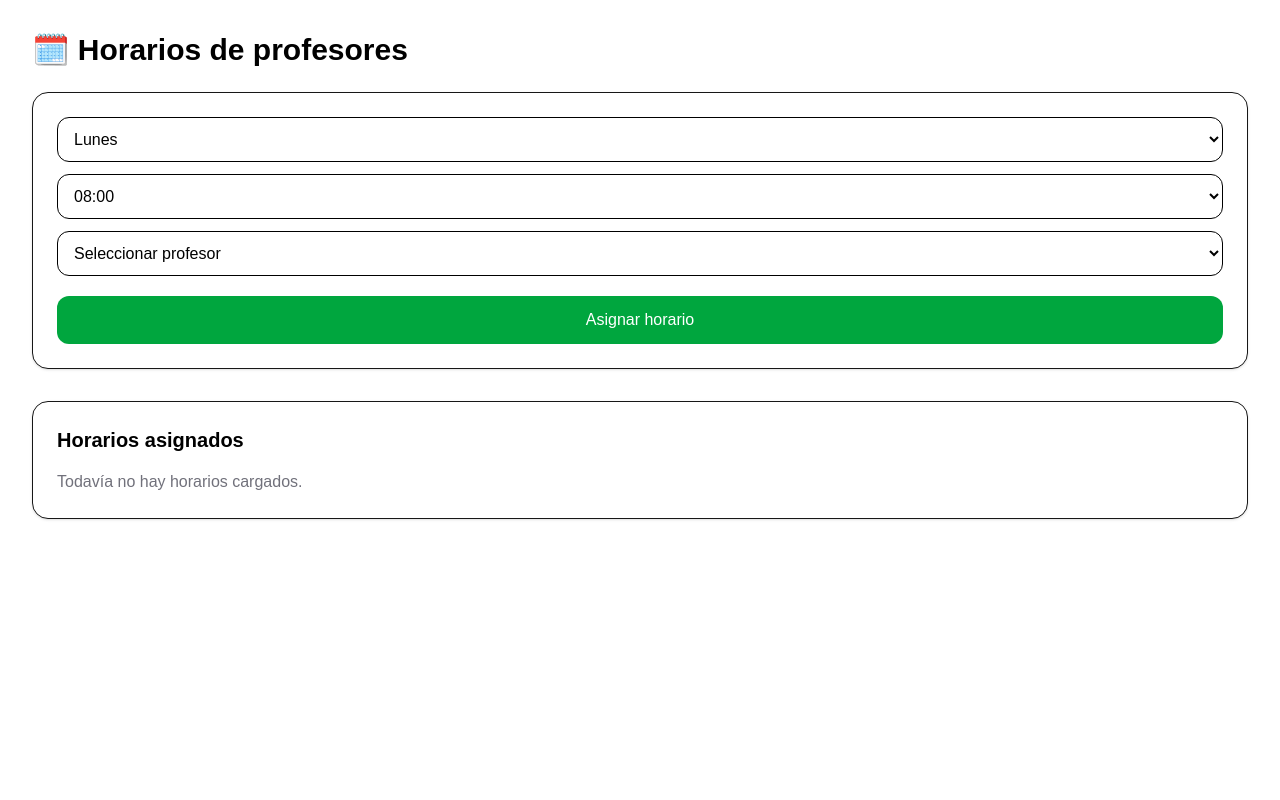
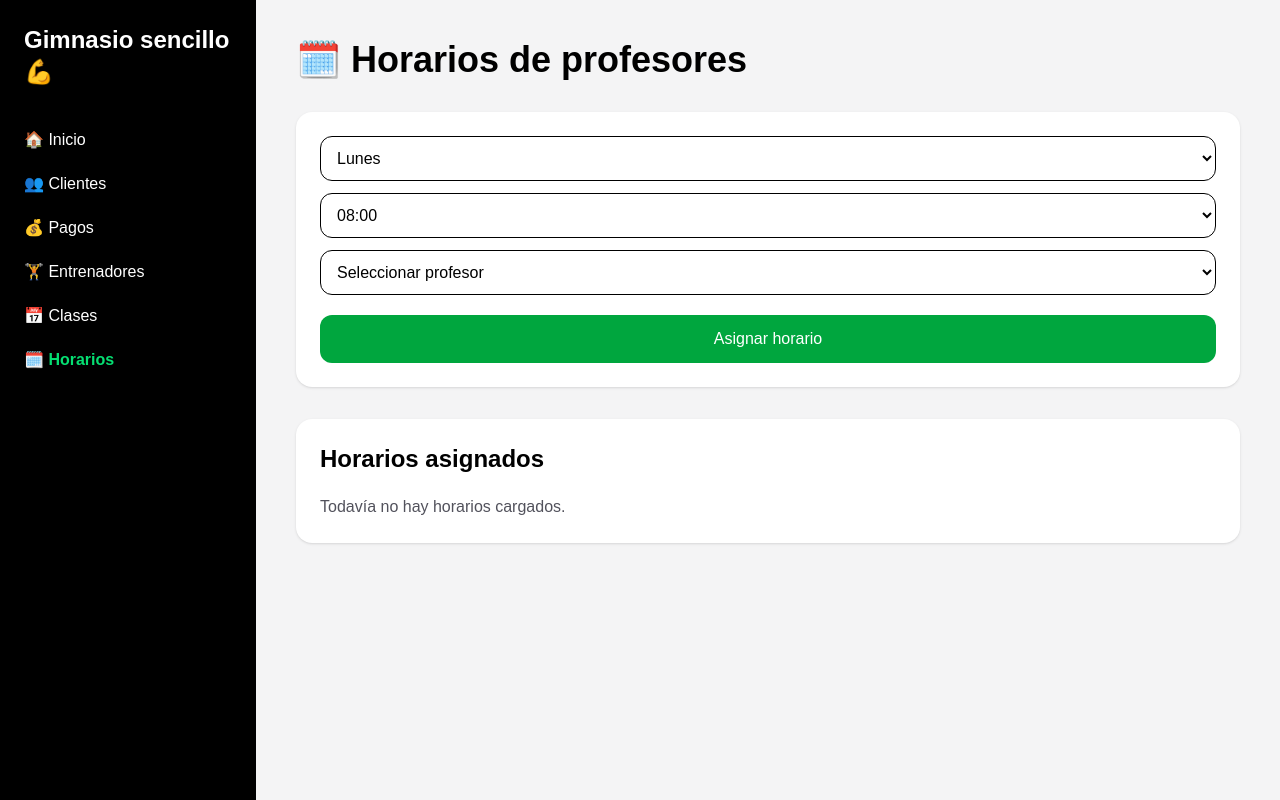
Before and after one commit to jupaker1/simplegym, a Next.js app: page /horarios in a window 1280 px wide. Built offline with nearby package versions, Linux system fonts and the light colour scheme.

Commit message:
Horarios de profesores funcionando

```diff
--- a/app/dashboard/page.tsx
+++ b/app/dashboard/page.tsx
@@ -10,7 +10,6 @@ export default function Dashboard() {
 const [clases,setClases] = useState(0);
 const [ingresos,setIngresos] = useState(0);
 
-
 useEffect(()=>{
 
 const clientesData = JSON.parse(localStorage.getItem("clientes") || "[]");
@@ -18,12 +17,10 @@ export default function Dashboard() {
 const entrenadoresData = JSON.parse(localStorage.getItem("entrenadores") || "[]");
 const clasesData = JSON.parse(localStorage.getItem("clases") || "[]");
 
-
 setClientes(clientesData.length);
 setPagos(pagosData.length);
 setEntrenadores(entrenadoresData.length);
 setClases(clasesData.length);
-
 
 const total = pagosData.reduce(
 (suma:any,pago:any)=> suma + Number(pago.monto || 0),
@@ -32,9 +29,7 @@ export default function Dashboard() {
 
 setIngresos(total);
 
-
 },[]);
-
 
 
 return (
@@ -44,9 +39,8 @@ return (
 
 <aside className="w-64 bg-black text-white p-6">
 
-
 <h1 className="text-2xl font-bold mb-10">
-Simple Gym 💪
+Gimnasio sencillo 💪
 </h1>
 
 
@@ -78,12 +72,14 @@ Simple Gym 💪
 </a>
 
 
+<a href="/horarios" className="block hover:text-green-400">
+🗓️ Horarios
+</a>
+
+
 </nav>
 
-
 </aside>
-
-
 
 
 
@@ -101,86 +97,61 @@ Bienvenido al panel de administración del gimnasio.
 
 
 
+<div className="grid grid-cols-4 gap-6 mb-8">
 
 
-<div className="grid grid-cols-4 gap-6 mb-8">
+<div className="bg-white rounded-2xl shadow border p-6">
+<p className="text-zinc-700 font-bold">
+👥 Socios
+</p>
+<h2 className="text-4xl font-bold text-black">
+{clientes}
+</h2>
+<p className="text-zinc-500">
+Registrados
+</p>
+</div>
 
 
 
 <div className="bg-white rounded-2xl shadow border p-6">
-
 <p className="text-zinc-700 font-bold">
-👥 Socios
+💰 Ingresos
 </p>
-
-<h2 className="text-4xl font-bold text-black mt-3">
-{clientes}
+<h2 className="text-3xl font-bold text-black">
+${ingresos}
 </h2>
-
 <p className="text-zinc-500">
-Registrados
+Este mes
 </p>
-
 </div>
 
 
 
-
-
 <div className="bg-white rounded-2xl shadow border p-6">
-
 <p className="text-zinc-700 font-bold">
-💰 Ingresos
+🏋️ Entrenadores
 </p>
-
-<h2 className="text-3xl font-bold text-black mt-3">
-${ingresos}
+<h2 className="text-4xl font-bold text-black">
+{entrenadores}
 </h2>
-
 <p className="text-zinc-500">
-Este mes
+Equipo
 </p>
-
 </div>
 
 
 
-
-
 <div className="bg-white rounded-2xl shadow border p-6">
-
-<p className="text-zinc-700 font-bold">
-🏋️ Entrenadores
-</p>
-
-<h2 className="text-4xl font-bold text-black mt-3">
-{entrenadores}
-</h2>
-
-<p className="text-zinc-500">
-Equipo
-</p>
-
-</div>
-
-
-
-
-
-<div className="bg-white rounded-2xl shadow border p-6">
-
 <p className="text-zinc-700 font-bold">
 📅 Clases
 </p>
-
-<h2 className="text-4xl font-bold text-black mt-3">
+<h2 className="text-4xl font-bold text-black">
 {clases}
 </h2>
-
 <p className="text-zinc-500">
 Programadas
 </p>
-
 </div>
 
 
@@ -188,88 +159,64 @@ Programadas
 
 
 
-
-
 <div className="grid grid-cols-2 gap-6">
 
 
-
-<a
-href="/clientes"
-className="bg-white rounded-2xl shadow border p-6 hover:shadow-xl"
->
-
+<a href="/clientes" className="bg-white rounded-2xl shadow border p-6 hover:shadow-xl">
 <h2 className="text-2xl font-bold text-black mb-2">
 👥 Clientes
 </h2>
-
 <p className="text-zinc-600">
 Administrá los socios del gimnasio.
 </p>
-
 </a>
 
 
 
-
-
-<a
-href="/pagos"
-className="bg-white rounded-2xl shadow border p-6 hover:shadow-xl"
->
-
+<a href="/pagos" className="bg-white rounded-2xl shadow border p-6 hover:shadow-xl">
 <h2 className="text-2xl font-bold text-black mb-2">
 💰 Pagos
 </h2>
-
 <p className="text-zinc-600">
 Controlá cuotas e ingresos.
 </p>
-
 </a>
 
 
 
-
-
-<a
-href="/entrenadores"
-className="bg-white rounded-2xl shadow border p-6 hover:shadow-xl"
->
-
+<a href="/entrenadores" className="bg-white rounded-2xl shadow border p-6 hover:shadow-xl">
 <h2 className="text-2xl font-bold text-black mb-2">
 🏋️ Entrenadores
 </h2>
-
 <p className="text-zinc-600">
 Gestioná tu equipo.
 </p>
-
 </a>
 
 
 
-
-
-<a
-href="/clases"
-className="bg-white rounded-2xl shadow border p-6 hover:shadow-xl"
->
-
+<a href="/clases" className="bg-white rounded-2xl shadow border p-6 hover:shadow-xl">
 <h2 className="text-2xl font-bold text-black mb-2">
 📅 Clases
 </h2>
-
 <p className="text-zinc-600">
 Organizá horarios.
 </p>
-
 </a>
 
 
 
+<a href="/horarios" className="bg-white rounded-2xl shadow border p-6 hover:shadow-xl">
+<h2 className="text-2xl font-bold text-black mb-2">
+🗓️ Horarios
+</h2>
+<p className="text-zinc-600">
+Organizá los horarios de profesores.
+</p>
+</a>
+
+
 </div>
-
 
 
 </section>
--- a/app/horarios/page.tsx
+++ b/app/horarios/page.tsx
@@ -2,47 +2,37 @@
 
 import { useEffect, useState } from "react";
 
-export default function Horarios() {
+export default function Horarios(){
 
-  const [entrenadores, setEntrenadores] = useState<any[]>([]);
-  const [horarios, setHorarios] = useState<any[]>([]);
+const [entrenadores,setEntrenadores]=useState<any[]>([]);
+const [horarios,setHorarios]=useState<any[]>([]);
 
-  const [dia, setDia] = useState("Lunes");
-  const [hora, setHora] = useState("08:00");
-  const [entrenador, setEntrenador] = useState("");
+const [dia,setDia]=useState("Lunes");
+const [hora,setHora]=useState("08:00");
+const [entrenador,setEntrenador]=useState("");
 
-  const [editando, setEditando] = useState<number | null>(null);
+const [editando,setEditando]=useState<number|null>(null);
 
 
-  useEffect(() => {
+useEffect(()=>{
 
-    const entrenadoresGuardados =
-      localStorage.getItem("entrenadores");
+const e=localStorage.getItem("entrenadores");
+const h=localStorage.getItem("horarios");
 
-    const horariosGuardados =
-      localStorage.getItem("horarios");
+if(e) setEntrenadores(JSON.parse(e));
+if(h) setHorarios(JSON.parse(h));
+
+},[]);
 
 
-    if(entrenadoresGuardados){
-      setEntrenadores(JSON.parse(entrenadoresGuardados));
-    }
-
-
-    if(horariosGuardados){
-      setHorarios(JSON.parse(horariosGuardados));
-    }
-
-  }, []);
-
-
-  useEffect(() => {
+useEffect(()=>{
 
 localStorage.setItem(
 "horarios",
 JSON.stringify(horarios)
 );
 
-  }, [horarios]);
+},[horarios]);
 
 
 
@@ -54,20 +44,21 @@ export default function Horarios() {
 }
 
 
-    const nuevo = {
+const nuevo={
 dia,
 hora,
 entrenador
 };
 
 
-    if(editando !== null){
+if(editando!==null){
 
-      const actualizados = horarios.map((h,index)=>
-        index === editando ? nuevo : h
+setHorarios(
+horarios.map((h,index)=>
+index===editando ? nuevo : h
+)
 );
 
-      setHorarios(actualizados);
 setEditando(null);
 
 }else{
@@ -79,7 +70,6 @@ export default function Horarios() {
 
 }
 
-
 setEntrenador("");
 
 }
@@ -88,12 +78,11 @@ export default function Horarios() {
 
 function editarHorario(index:number){
 
-    const h = horarios[index];
+const h=horarios[index];
 
 setDia(h.dia);
 setHora(h.hora);
 setEntrenador(h.entrenador);
-
 setEditando(index);
 
 }
@@ -104,16 +93,15 @@ export default function Horarios() {
 
 if(!confirm("¿Eliminar este horario?")) return;
 
-
 setHorarios(
-      horarios.filter((_,i)=>i !== index)
+horarios.filter((_,i)=>i!==index)
 );
 
 }
 
 
 
-  const dias = [
+const dias=[
 "Lunes",
 "Martes",
 "Miércoles",
@@ -123,7 +111,7 @@ export default function Horarios() {
 ];
 
 
-  const horas = [];
+const horas=[];
 
 for(let i=8;i<=22;i++){
 
@@ -137,15 +125,58 @@ export default function Horarios() {
 
 return (
 
-<div className="p-8">
+<main className="min-h-screen bg-zinc-100 flex">
 
-<h1 className="text-3xl font-bold mb-6 text-black">
+
+<aside className="w-64 bg-black text-white p-6">
+
+<h1 className="text-2xl font-bold mb-10">
+Gimnasio sencillo 💪
+</h1>
+
+
+<nav className="space-y-5">
+
+<a href="/dashboard" className="block hover:text-green-400">
+🏠 Inicio
+</a>
+
+<a href="/clientes" className="block hover:text-green-400">
+👥 Clientes
+</a>
+
+<a href="/pagos" className="block hover:text-green-400">
+💰 Pagos
+</a>
+
+<a href="/entrenadores" className="block hover:text-green-400">
+🏋️ Entrenadores
+</a>
+
+<a href="/clases" className="block hover:text-green-400">
+📅 Clases
+</a>
+
+<a href="/horarios" className="block text-green-400 font-bold">
+🗓️ Horarios
+</a>
+
+</nav>
+
+</aside>
+
+
+
+<section className="flex-1 p-10">
+
+
+<h1 className="text-4xl font-bold text-black mb-8">
 🗓️ Horarios de profesores
 </h1>
 
 
 
-<div className="bg-white rounded-2xl shadow border p-6 mb-8">
+<div className="bg-white rounded-2xl shadow p-6">
 
 
 <select
@@ -154,11 +185,9 @@ onChange={(e)=>setDia(e.target.value)}
 className="w-full border p-3 rounded-xl mb-3 text-black"
 >
 
-{dias.map(d=>(
-<option key={d}>
-{d}
-</option>
-))}
+{dias.map(d=>
+<option key={d}>{d}</option>
+)}
 
 </select>
 
@@ -170,11 +199,9 @@ onChange={(e)=>setHora(e.target.value)}
 className="w-full border p-3 rounded-xl mb-3 text-black"
 >
 
-{horas.map(h=>(
-<option key={h}>
-{h}
-</option>
-))}
+{horas.map(h=>
+<option key={h}>{h}</option>
+)}
 
 </select>
 
@@ -191,13 +218,11 @@ Seleccionar profesor
 </option>
 
 
-{entrenadores.map((e,index)=>(
-
+{entrenadores.map((e,index)=>
 <option key={index}>
 {e.nombre}
 </option>
-
-))}
+)}
 
 </select>
 
@@ -205,10 +230,10 @@ Seleccionar profesor
 
 <button
 onClick={guardarHorario}
-className="bg-green-600 hover:bg-green-700 text-white px-6 py-3 rounded-xl w-full"
+className="bg-green-600 text-white px-6 py-3 rounded-xl w-full"
 >
 
-{editando !== null ? "Guardar cambios" : "Asignar horario"}
+{editando!==null ? "Guardar cambios":"Asignar horario"}
 
 </button>
 
@@ -217,18 +242,17 @@ className="bg-green-600 hover:bg-green-700 text-white px-6 py-3 rounded-xl w-ful
 
 
 
-
-<div className="bg-white rounded-2xl shadow border p-6">
+<div className="bg-white rounded-2xl shadow p-6 mt-8">
 
 
-<h2 className="text-xl font-bold text-black mb-4">
+<h2 className="text-2xl font-bold text-black mb-5">
 Horarios asignados
 </h2>
 
 
-{horarios.length === 0 && (
+{horarios.length===0 && (
 
-<p className="text-zinc-500">
+<p className="text-zinc-600">
 Todavía no hay horarios cargados.
 </p>
 
@@ -238,10 +262,7 @@ Todavía no hay horarios cargados.
 
 {horarios.map((h,index)=>(
 
-<div
-key={index}
-className="border rounded-xl p-4 mb-3 flex justify-between items-center"
->
+<div key={index} className="border-b py-4 flex justify-between">
 
 
 <div>
@@ -255,7 +276,6 @@ className="border rounded-xl p-4 mb-3 flex justify-between items-center"
 </p>
 
 </div>
-
 
 
 <div className="flex gap-2">
@@ -279,7 +299,6 @@ className="bg-red-600 text-white px-4 py-2 rounded-xl"
 
 </div>
 
-
 </div>
 
 ))}
@@ -288,7 +307,10 @@ className="bg-red-600 text-white px-4 py-2 rounded-xl"
 </div>
 
 
-</div>
+</section>
+
+
+</main>
 
 );
 
```
Lines whose indentation alone changed are shown as unchanged.
